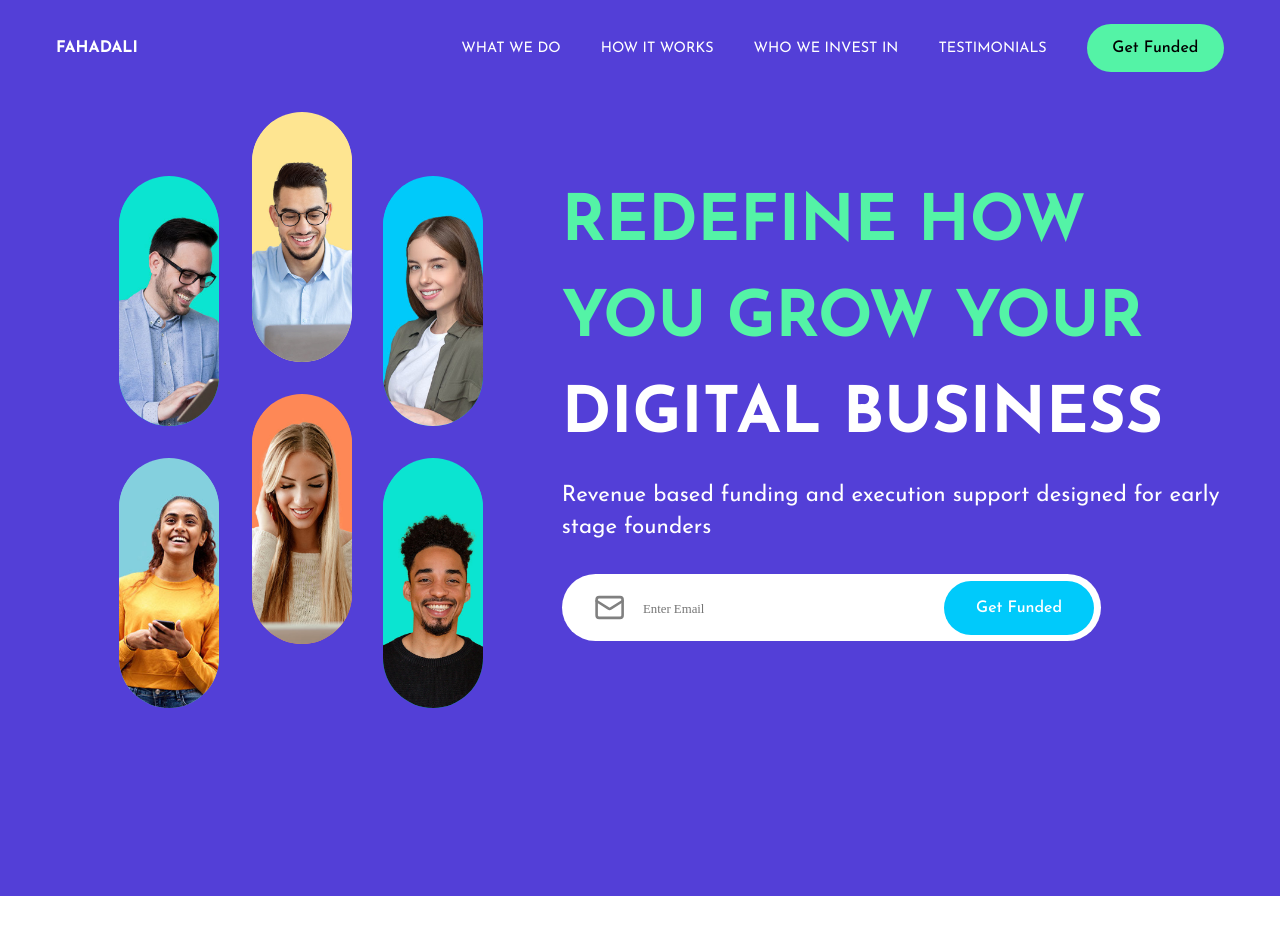
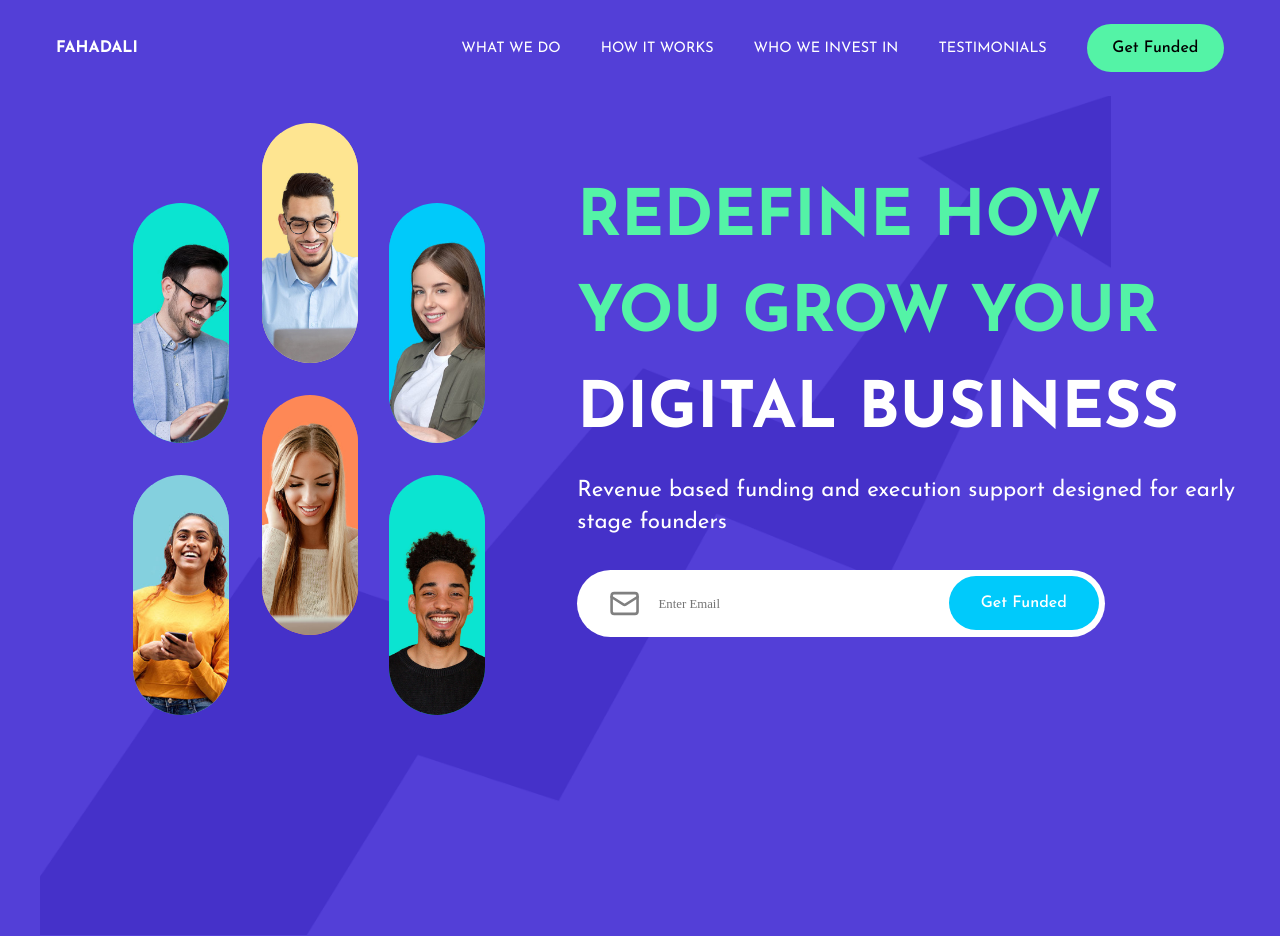
Before and after one commit to FahadAli-Dev/digital-business, a Next.js app: page / in a window 1280 px wide. Before the commit the page ends 896 px from the top, so only its background shows below. Built offline with nearby package versions, Linux system fonts and the light colour scheme.

Commit message:
complete disktop version of hero-section

```diff
--- a/package.json
+++ b/package.json
@@ -9,6 +9,7 @@
     "lint": "next lint"
   },
   "dependencies": {
+    "motion": "^12.23.12",
     "next": "15.4.2",
     "react": "19.1.0",
     "react-dom": "19.1.0",
--- a/src/components/Hero/Hero.jsx
+++ b/src/components/Hero/Hero.jsx
@@ -4,9 +4,9 @@ import { heroData } from "../../utils/data";
 import Image from "next/image";
 
 const Hero = () => {
-  console.log();
   return (
     <div className={style["hero-wrapper"]}>
+      <div className={style.container}>
         <div className={style["hero-container"]}>
           <div className={style["hero-left"]}>
             {heroData.map((v, i) => {
@@ -15,7 +15,7 @@ const Hero = () => {
                   key={i}
                   style={{
                     backgroundColor: `${v.bg}`,
-                  margin: `${i == 1 || i == 4 ? "-4rem 0 0 0.1rem" : ""}`,
+                    margin: `${i == 1 || i == 4 ? "-5rem 0 0 0.1rem" : ""}`,
                   }}
                   className={style["img-container"]}
                 >
@@ -24,7 +24,7 @@ const Hero = () => {
                     src={v.src}
                     quality={100}
                     fill
-                  sizes="250px"
+                    sizes="240px"
                     alt="img"
                     style={{
                       objectFit: "cover",
@@ -53,6 +53,7 @@ const Hero = () => {
           </div>
         </div>
       </div>
+    </div>
   );
 };
 
--- a/src/components/Hero/Hero.module.css
+++ b/src/components/Hero/Hero.module.css
@@ -1,12 +1,20 @@
 .hero-wrapper {
   background-color: var(--primary-color);
-  height: 100vh;
+}
+
+.container {
+  max-width: 1200px;
+  margin: 0 auto;
+  height: 105vh;
+  background-image: url("/hero/hero-arrow.png");
+  background-size: contain;
+  background-repeat: no-repeat;
+  background-position: -40px -1px;
 }
 
 .hero-container {
-  padding: 5rem 0 0 0;
+  padding: 4.7rem 0 0 0;
   width: 1200px;
-  margin: 0 auto;
   display: flex;
   align-items: top;
   justify-content: center;
@@ -15,10 +23,11 @@
 
 .hero-left {
   flex: 1;
+  padding: 2rem;
 }
 
 .hero-right {
-  flex: 1.3;
+  flex: 1.4;
 }
 
 .hero-title {
@@ -55,7 +64,7 @@
 
 .hero-left {
   display: grid;
-  grid-template-columns: repeat(3, 100px);
+  grid-template-columns: repeat(3, 96px);
   gap: 2rem;
   justify-content: center;
 }
@@ -63,7 +72,7 @@
 .img-container {
   position: relative;
   width: 100%;
-  height: 250px;
+  height: 240px;
   border-radius: 999px;
   overflow: hidden;
 }
```
Also changed, not shown: public/hero/hero-arrow.png (added), 1 other file (tests, documents, lock files or other folders). Lines whose indentation alone changed are shown as unchanged.
